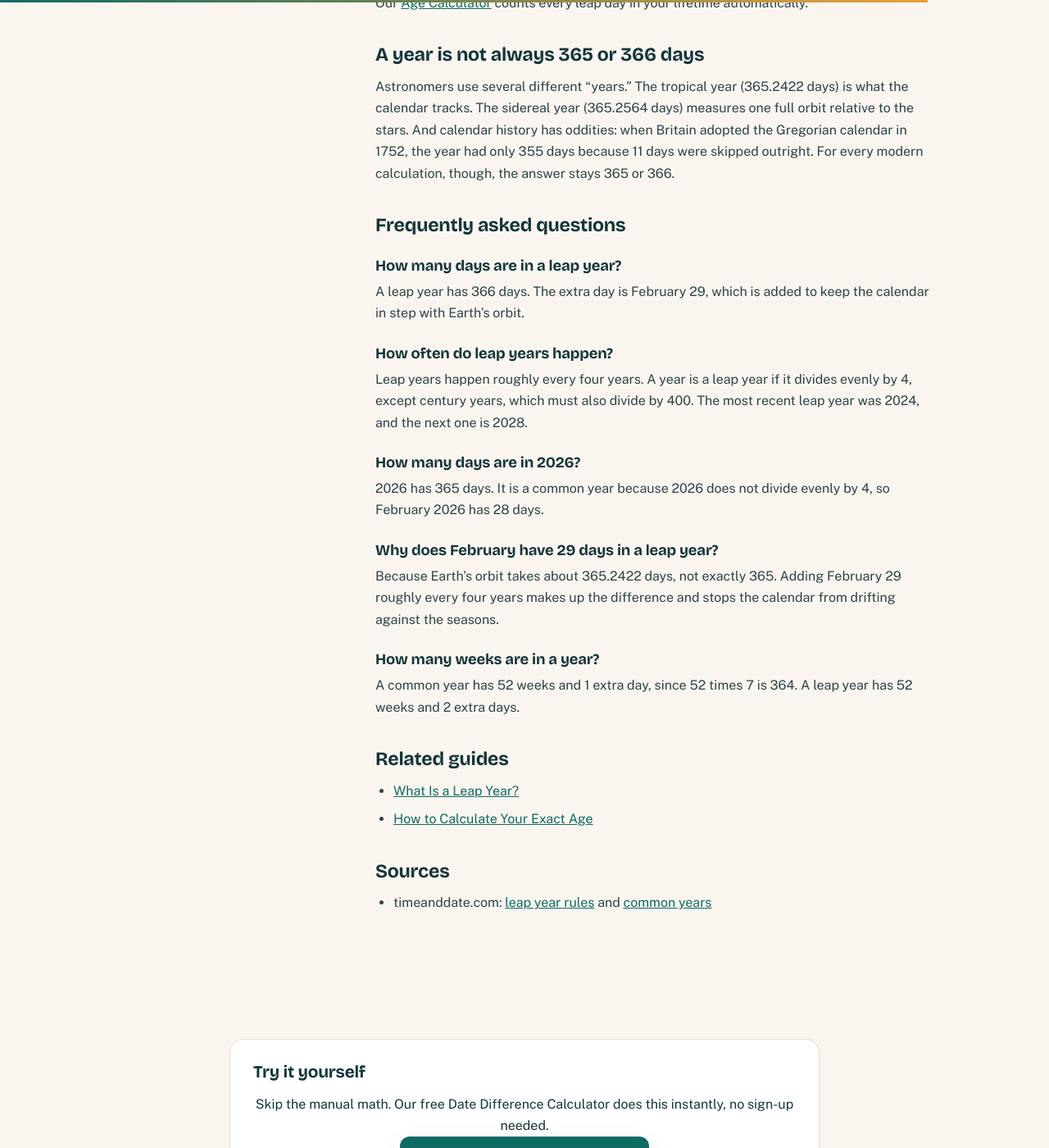
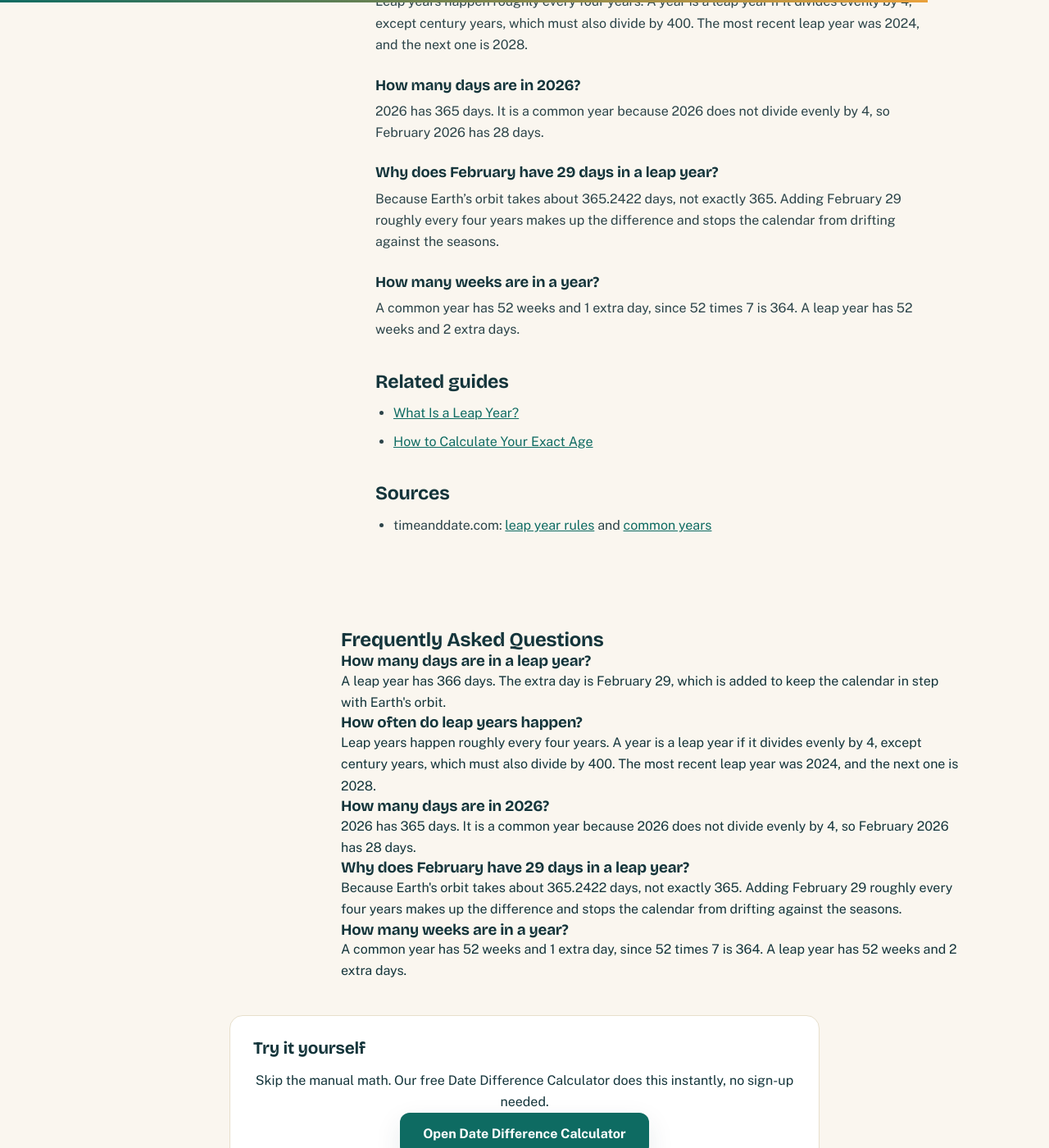
Before and after one commit to zaidmeo09-dhangal/agedatecalc, a Jekyll site: the page built from _posts/2026-10-24-how-many-days-in-a-year.md, in a window 1280 px wide and 1400 px high, scrolled down 4424 px. Shown: the whole window at 82% size. Built offline with Jekyll 4.4.1, drawn with Linux system fonts in a browser that asks for light colours; some of the changed text lies outside the part shown.

Commit message:
Mirror StudentCalcTools CMS: full PagesCMS fields, faqs_raw auto FAQ schema, featured image in layout, auto-dimension blog images

```diff
--- a/_posts/2026-10-24-how-many-days-in-a-year.md
+++ b/_posts/2026-10-24-how-many-days-in-a-year.md
@@ -1,37 +1,61 @@
 ---
 layout: post
 title: How Many Days Are in a Year? 365 vs 366 Explained
-description: Is it 365 or 366 days in a year? Learn when each applies, how leap years decide it, and why the answer matters for age and date math.
-image: /assets/images/how-many-days-in-a-year.webp
-faq:
-  - q: "How many days are in a leap year?"
-    a: "A leap year has 366 days. The extra day is February 29, which is added to keep the calendar in step with Earth's orbit."
-  - q: "How often do leap years happen?"
-    a: "Leap years happen roughly every four years. A year is a leap year if it divides evenly by 4, except century years, which must also divide by 400. The most recent leap year was 2024, and the next one is 2028."
-  - q: "How many days are in 2026?"
-    a: "2026 has 365 days. It is a common year because 2026 does not divide evenly by 4, so February 2026 has 28 days."
-  - q: "Why does February have 29 days in a leap year?"
-    a: "Because Earth's orbit takes about 365.2422 days, not exactly 365. Adding February 29 roughly every four years makes up the difference and stops the calendar from drifting against the seasons."
-  - q: "How many weeks are in a year?"
-    a: "A common year has 52 weeks and 1 extra day, since 52 times 7 is 364. A leap year has 52 weeks and 2 extra days."
+slug: how-many-days-in-a-year
+date: '2026-10-24'
+status: Published
+author: Zaid
+category: Date Guides
+tags:
+- days in a year
+- leap year
+- calendar
+primary_keyword: how many days in a year
+secondary_keywords:
+- days in each month
+- 365 or 366 days
+meta_title: How Many Days Are in a Year? 365 vs 366 Explained
+meta_description: Is it 365 or 366 days in a year? Learn when each applies, how leap years decide it, and why the answer matters for age and date math.
+excerpt: Is it 365 or 366 days in a year? Learn when each applies, how leap years decide it, and why the answer matters for age and date math.
+featured_image: /assets/images/how-many-days-in-a-year.webp
+image_alt: Two calendar pages side by side, one for a 365-day common year and one for a 366-day leap year with February 29 marked
+read_time: 5 min read
+faqs_raw: 'How many days are in a leap year?
+
+  A leap year has 366 days. The extra day is February 29, which is added to keep the calendar in step with Earth''s orbit.
+
+  ---
+
+  How often do leap years happen?
+
+  Leap years happen roughly every four years. A year is a leap year if it divides evenly by 4, except century years, which must also divide by 400. The most recent leap year was 2024, and the next one is 2028.
+
+  ---
+
+  How many days are in 2026?
+
+  2026 has 365 days. It is a common year because 2026 does not divide evenly by 4, so February 2026 has 28 days.
+
+  ---
+
+  Why does February have 29 days in a leap year?
+
+  Because Earth''s orbit takes about 365.2422 days, not exactly 365. Adding February 29 roughly every four years makes up the difference and stops the calendar from drifting against the seasons.
+
+  ---
+
+  How many weeks are in a year?
+
+  A common year has 52 weeks and 1 extra day, since 52 times 7 is 364. A leap year has 52 weeks and 2 extra days.'
 permalink: /blog/how-many-days-in-a-year/
-category: Date Guides
 tool_url: /date-difference-calculator/
 tool_name: Date Difference Calculator
-schema: |
-  {
-    "@context": "https://schema.org",
-    "@type": "Article",
-    "headline": "How Many Days Are in a Year? 365 vs 366 Explained",
-    "author": { "@type": "Organization", "name": "AgeDateCalc" }
-  }
+schema: "{\n  \"@context\": \"https://schema.org\",\n  \"@type\": \"Article\",\n  \"headline\": \"How Many Days Are in a Year? 365 vs 366 Explained\",\n  \"author\": { \"@type\": \"Organization\", \"name\": \"AgeDateCalc\" }\n}"
 ---
 
 <div class="prose" markdown="1">
 
 **Short answer:** a common year has 365 days, and a leap year has 366.
-
-![Two calendar pages side by side, one for a 365-day common year and one for a 366-day leap year with February 29 marked]({{ '/assets/images/how-many-days-in-a-year.webp' | relative_url }})
 
 ## When each applies
 
```
Also changed, not shown: other parts of _posts/2026-10-24-how-many-days-in-a-year.md (+1 -3 lines).
